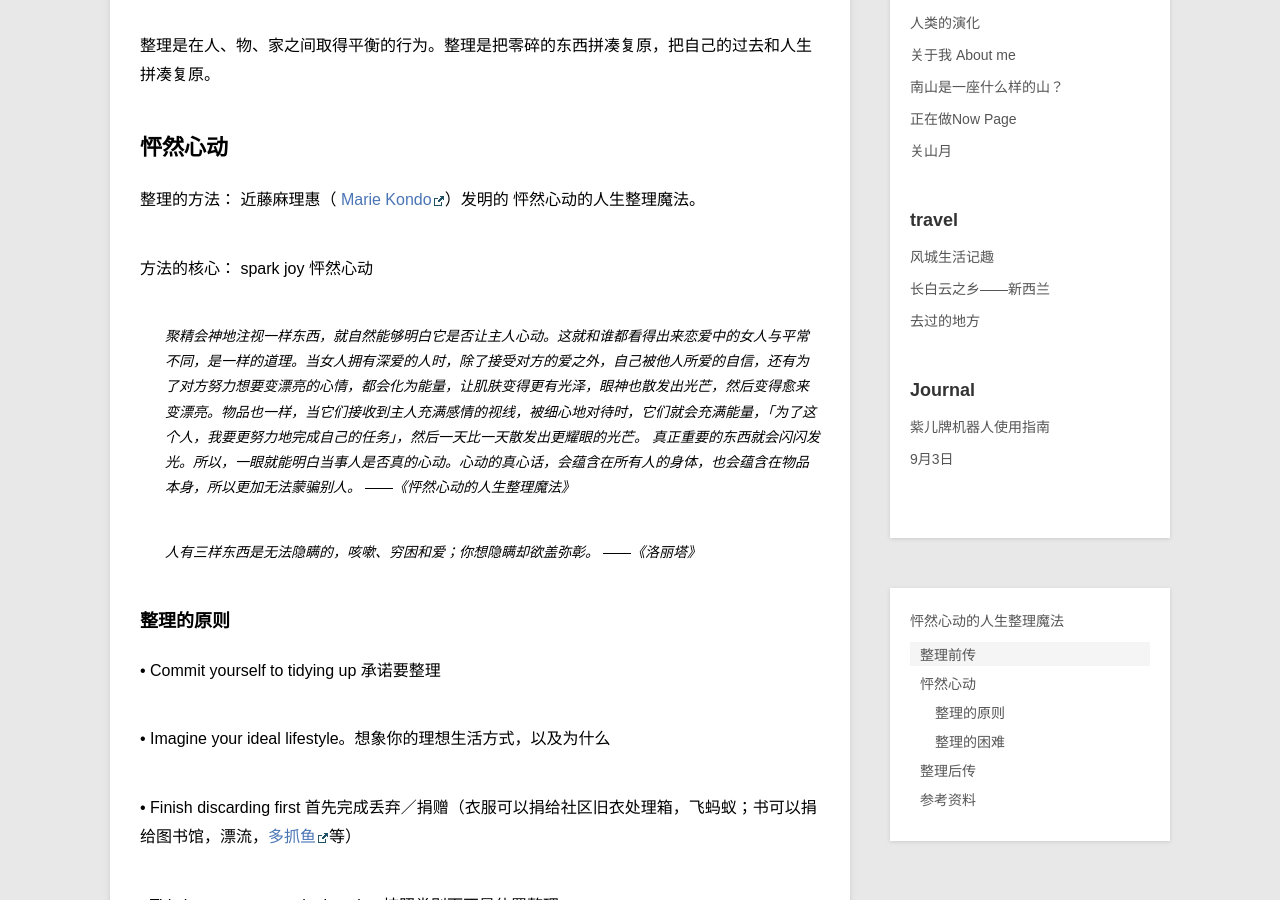
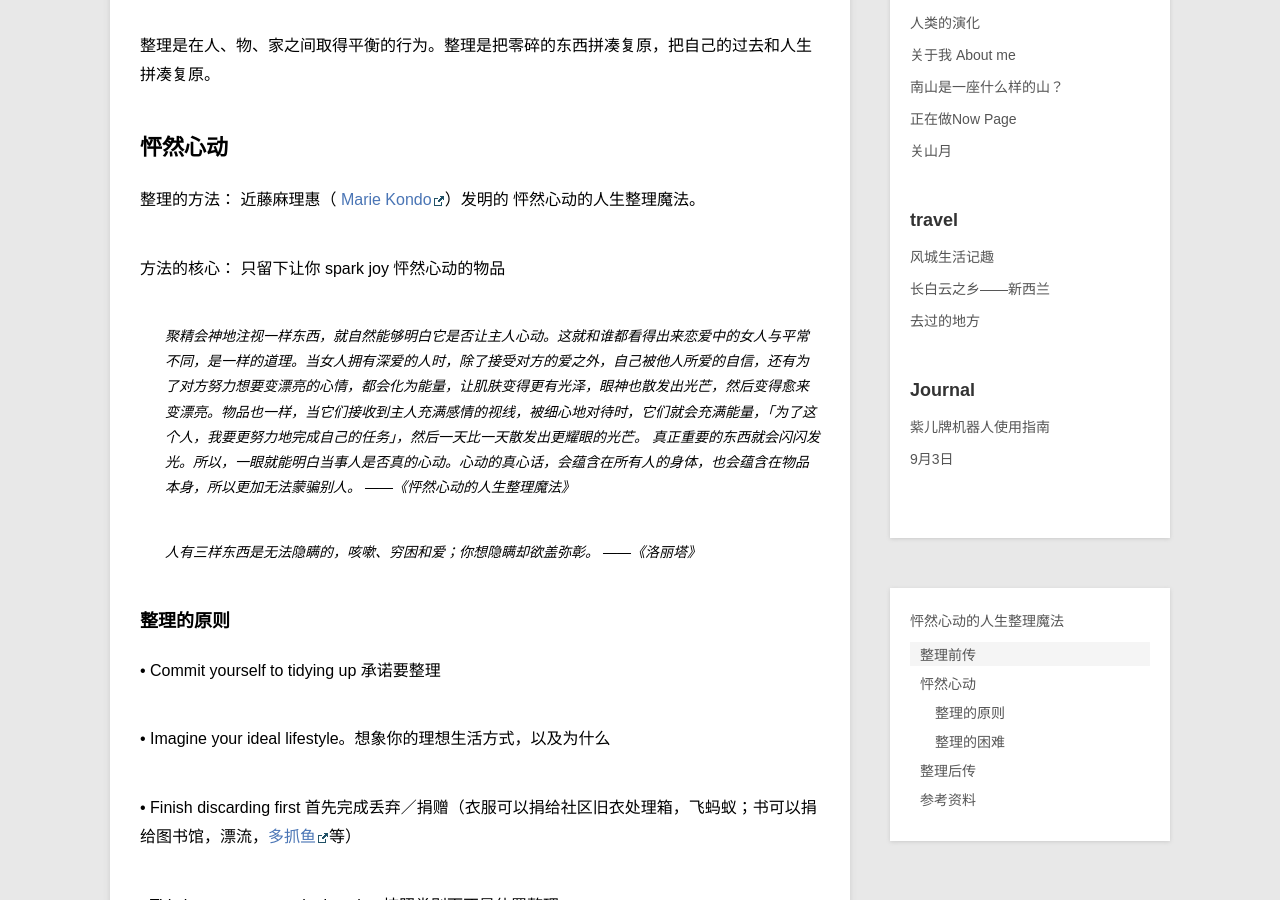
Before and after one commit to violettianjie/violettianjie.github.io, a Jekyll site: the page built from _posts/blog/2018-02-28-sparkjoy.md, in a window 1280 px wide and 900 px high, scrolled down 646 px. Built offline with Jekyll 4.4.1, drawn with Linux system fonts in a browser that asks for light colours; comment, search, counter and statistics services are not loaded.

Commit message:
Update 2018-02-28-sparkjoy.md

```diff
--- a/_posts/blog/2018-02-28-sparkjoy.md
+++ b/_posts/blog/2018-02-28-sparkjoy.md
@@ -25,7 +25,7 @@ category: blog
 
 整理的方法： 近藤麻理惠（ [Marie Kondo](https://en.wikipedia.org/wiki/Marie_Kondo)）发明的 怦然心动的人生整理魔法。
 
-方法的核心： spark joy 怦然心动
+方法的核心： 只留下让你 spark joy 怦然心动的物品
 
 > 聚精会神地注视一样东西，就自然能够明白它是否让主人心动。这就和谁都看得出来恋爱中的女人与平常不同，是一样的道理。当女人拥有深爱的人时，除了接受对方的爱之外，自己被他人所爱的自信，还有为了对方努力想要变漂亮的心情，都会化为能量，让肌肤变得更有光泽，眼神也散发出光芒，然后变得愈来变漂亮。物品也一样，当它们接收到主人充满感情的视线，被细心地对待时，它们就会充满能量，「为了这个人，我要更努力地完成自己的任务」，然后一天比一天散发出更耀眼的光芒。 真正重要的东西就会闪闪发光。所以，一眼就能明白当事人是否真的心动。心动的真心话，会蕴含在所有人的身体，也会蕴含在物品本身，所以更加无法蒙骗别人。
  ——《怦然心动的人生整理魔法》
```
